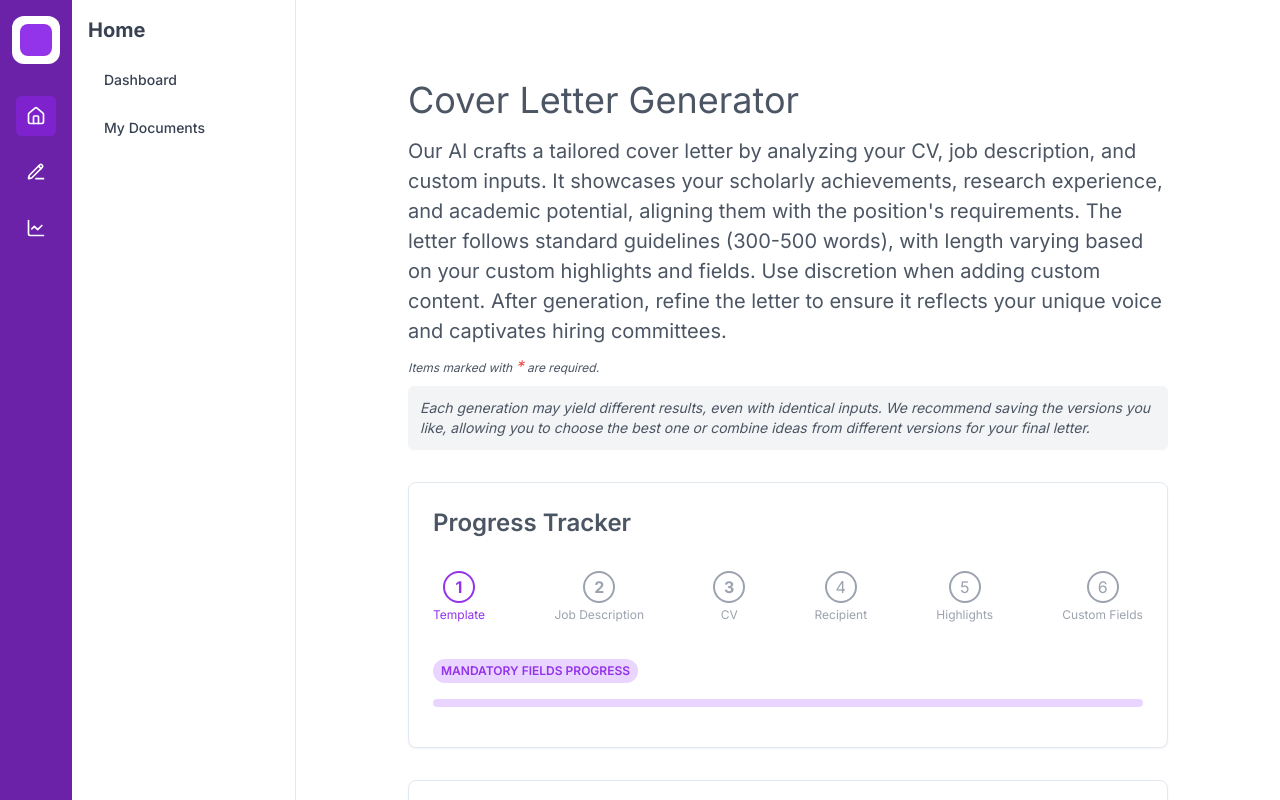
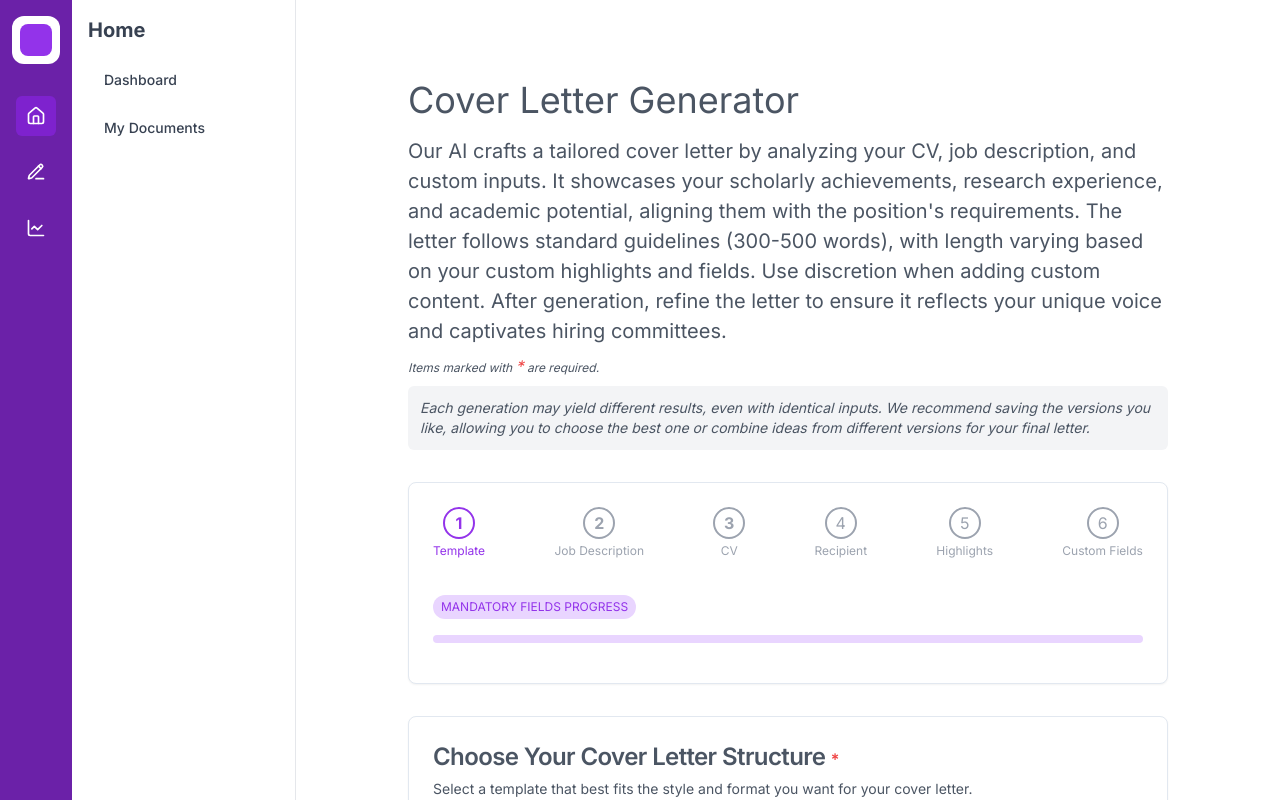
Before and after one commit to Naxus28/lumina.ai, a Next.js app: page /cover-letter in a window 1280 px wide. Shown: the top 800 px of the page. Built offline with nearby package versions, Linux system fonts and the light colour scheme.

Commit message:
Improves progress bar styles

```diff
--- a/app/components/ProgressBar.tsx
+++ b/app/components/ProgressBar.tsx
@@ -27,7 +27,6 @@ export const ProgressBar: React.FC<ProgressBarProps> = ({ steps, currentStep, on
 	return (
 		<Card className={styleOverrides?.card}>
 			<CardContent className={cn('pt-6', styleOverrides?.cardContent)}>
-				<H3 className="text-gray-600 mb-8">Progress Tracker</H3>
 				<div className="w-full mb-4">
 					<div className="flex flex-col xs:flex-row justify-between mb-4">
 						{steps.map((step, index) => (
@@ -58,11 +57,11 @@ export const ProgressBar: React.FC<ProgressBarProps> = ({ steps, currentStep, on
 					</div>
 					<div className="relative pt-1">
 						<div className="flex mb-2 items-center justify-between mt-4 mb-4">
-							<div className="text-xs font-semibold inline-block py-1 px-2 uppercase rounded-full text-purple-600 bg-purple-200">
+							<div className="text-xs inline-block py-1 px-2 uppercase rounded-full text-purple-600 bg-purple-200">
 								Mandatory Fields Progress
 							</div>
 							{allMandatoryCompleted && (
-								<div className="text-xs font-semibold inline-block py-1 px-2 uppercase rounded-full text-green-600 bg-green-200">
+								<div className="text-xs inline-block py-1 px-2 uppercase rounded-full text-green-600 bg-green-200">
 									All Mandatory Fields Completed
 								</div>
 							)}
```
